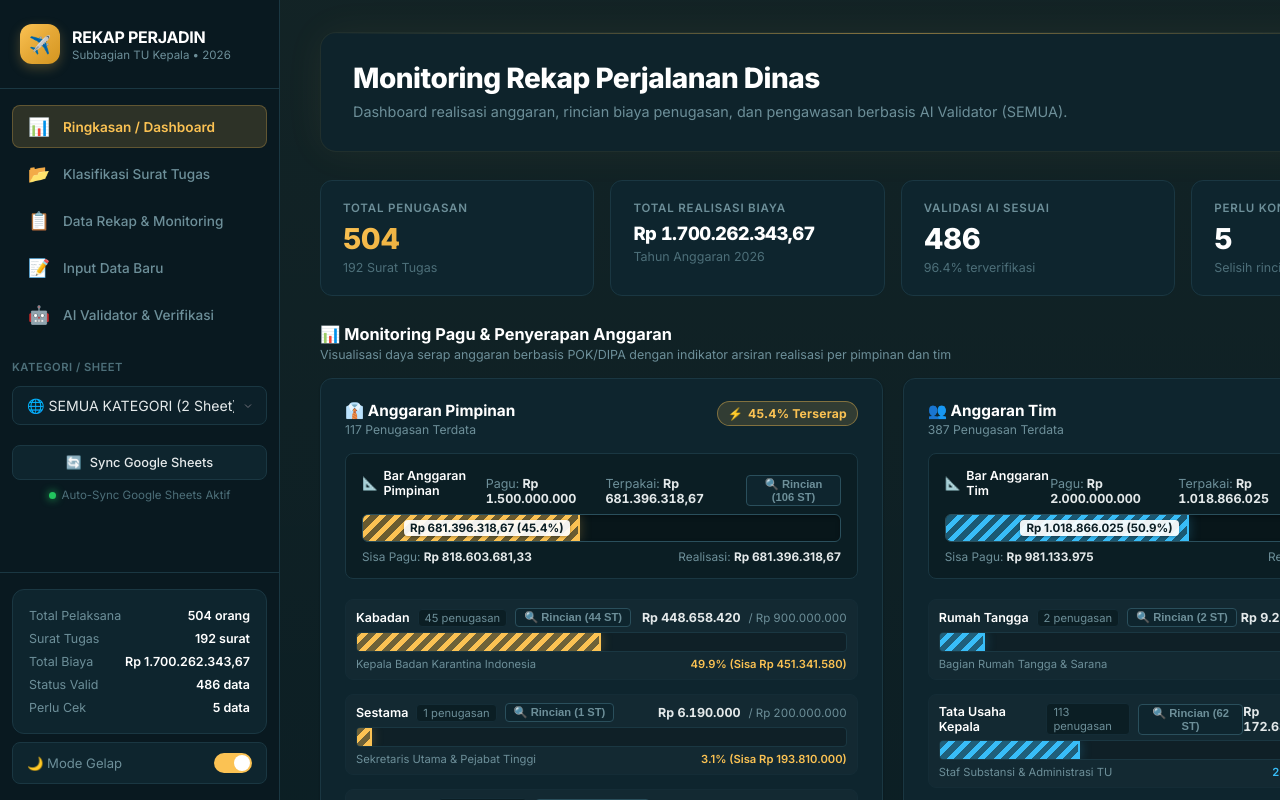
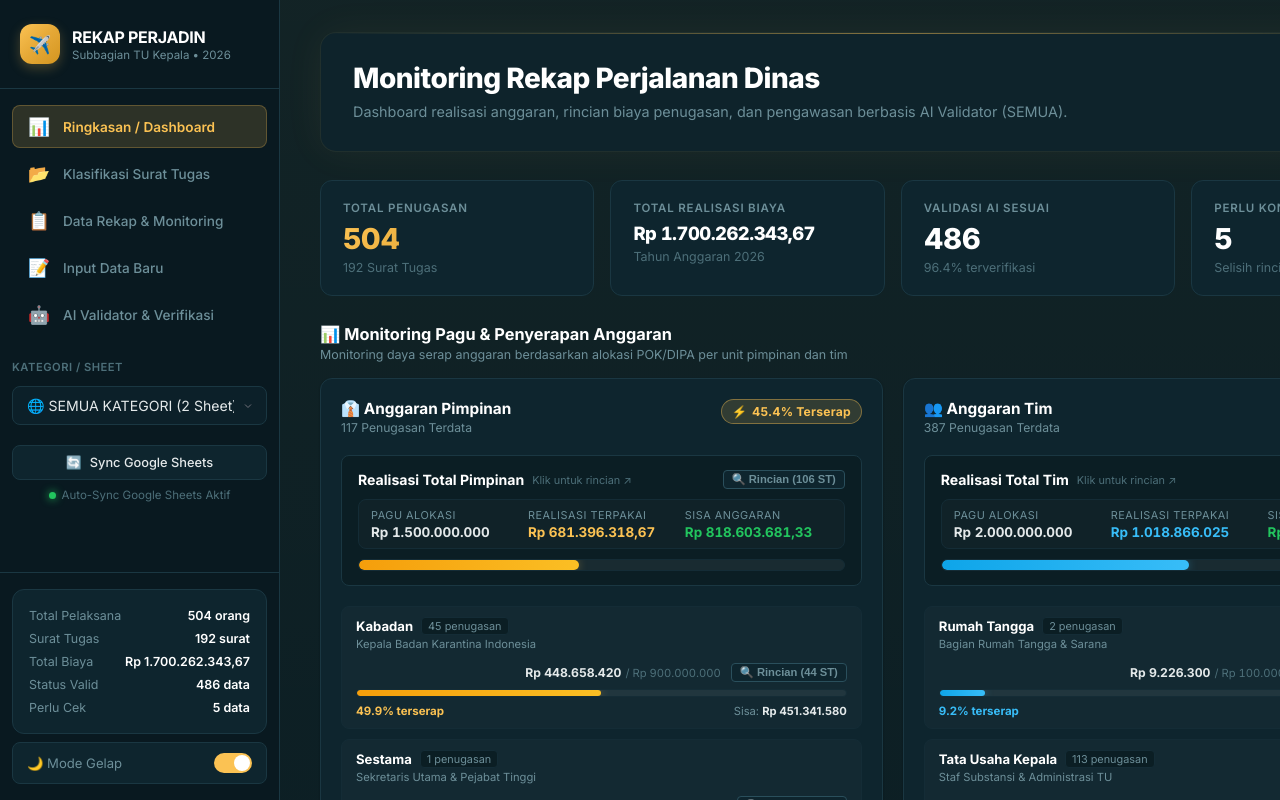
Before and after one commit to raihanivando/Web_Perjadin_Barantin, a Next.js app: page / in a window 1280 px wide. Shown: the top 800 px of the page. Built offline with nearby package versions, Linux system fonts and the light colour scheme.

Commit message:
feat(ui): redesign budget monitoring bars with modern clean solid layout and user-friendly hierarchy

```diff
--- a/app/globals.css
+++ b/app/globals.css
@@ -1589,10 +1589,11 @@ html, body {
   background: var(--bg-card);
   border: 1px solid var(--border);
   border-radius: var(--radius-md);
-  padding: 22px 24px;
+  padding: 20px;
   box-shadow: var(--shadow-sm);
   display: flex;
   flex-direction: column;
+  gap: 4px;
   transition: all 0.2s ease;
 }
 
@@ -1653,126 +1654,126 @@ html, body {
   border: 1px solid var(--border);
   border-radius: var(--radius-sm);
   padding: 14px 16px;
-  margin-bottom: 20px;
-}
-
-.budget-main-bar-top {
+  margin-bottom: 16px;
+  display: flex;
+  flex-direction: column;
+  gap: 10px;
+}
+
+.budget-main-header {
   display: flex;
   justify-content: space-between;
-  align-items: baseline;
-  margin-bottom: 8px;
-  font-size: 0.78rem;
-}
-
-.budget-main-bar-top .main-bar-label {
-  font-weight: 600;
+  align-items: center;
+  flex-wrap: wrap;
+  gap: 8px;
+}
+
+.budget-main-title-group {
+  display: flex;
+  align-items: center;
+  gap: 8px;
+}
+
+.budget-main-title {
+  font-size: 0.88rem;
+  font-weight: 700;
   color: var(--text-title);
-  display: flex;
-  align-items: center;
-  gap: 6px;
-}
-
-.budget-main-bar-top .main-bar-stats {
-  display: flex;
-  gap: 12px;
-  color: var(--text-muted);
+}
+
+.budget-main-metrics-row {
+  display: grid;
+  grid-template-columns: repeat(3, 1fr);
+  gap: 10px;
+  background: rgba(255, 255, 255, 0.02);
+  border: 1px solid var(--border-subtle);
+  border-radius: var(--radius-sm);
+  padding: 8px 12px;
+}
+
+@media (max-width: 600px) {
+  .budget-main-metrics-row {
+    grid-template-columns: 1fr;
+    gap: 6px;
+  }
+}
+
+.budget-metric-col {
+  display: flex;
+  flex-direction: column;
+  gap: 2px;
+}
+
+.budget-metric-label {
+  font-size: 0.68rem;
+  text-transform: uppercase;
+  letter-spacing: 0.5px;
+  color: var(--text-muted);
+}
+
+.budget-metric-val {
+  font-size: 0.84rem;
+  font-weight: 700;
+  color: var(--text-primary);
   font-variant-numeric: tabular-nums;
-}
-
-.budget-main-bar-top .main-bar-stats strong {
-  color: var(--text-primary);
-}
-
+  white-space: nowrap;
+}
+
+.budget-metric-val.highlight.amber {
+  color: #fbc253;
+}
+
+.budget-metric-val.highlight.cyan {
+  color: #38bdf8;
+}
+
+.budget-metric-val.sisa {
+  color: var(--success);
+}
+
+/* Track and Solid Fill */
 .budget-bar-track {
   width: 100%;
-  height: 28px;
-  background: rgba(0, 0, 0, 0.28);
-  border: 1px solid var(--border-input);
-  border-radius: 6px;
+  height: 12px;
+  background: rgba(255, 255, 255, 0.06);
+  border: 1px solid var(--border-subtle);
+  border-radius: 999px;
   position: relative;
   overflow: hidden;
-  box-shadow: inset 0 2px 4px rgba(0, 0, 0, 0.25);
 }
 
 [data-theme="light"] .budget-bar-track {
   background: #e9ecef;
-  border-color: #ced4da;
-  box-shadow: inset 0 2px 4px rgba(0, 0, 0, 0.06);
-}
-
-/* Hatched fills with diagonal stripes (arsiran) */
-.budget-bar-hatched {
+  border-color: #dee2e6;
+}
+
+.budget-bar-fill {
   height: 100%;
+  border-radius: 999px;
   transition: width 0.6s cubic-bezier(0.4, 0, 0.2, 1);
-  position: relative;
-  display: flex;
-  align-items: center;
-  justify-content: flex-end;
-  padding-right: 8px;
-}
-
-.budget-bar-hatched-amber {
-  background-color: rgba(251, 194, 83, 0.2);
-  background-image: repeating-linear-gradient(
-    -45deg,
-    #fbc253,
-    #fbc253 5px,
-    rgba(251, 194, 83, 0.25) 5px,
-    rgba(251, 194, 83, 0.25) 11px
-  );
-  border-right: 2px solid #fbc253;
-  box-shadow: 0 0 12px rgba(251, 194, 83, 0.25);
-}
-
-.budget-bar-hatched-cyan {
-  background-color: rgba(56, 189, 248, 0.2);
-  background-image: repeating-linear-gradient(
-    -45deg,
-    #38bdf8,
-    #38bdf8 5px,
-    rgba(56, 189, 248, 0.25) 5px,
-    rgba(56, 189, 248, 0.25) 11px
-  );
-  border-right: 2px solid #38bdf8;
-  box-shadow: 0 0 12px rgba(56, 189, 248, 0.25);
-}
-
-.budget-bar-text {
-  font-size: 0.72rem;
-  font-weight: 700;
-  color: #0b1e24;
-  background: rgba(255, 255, 255, 0.92);
-  padding: 1px 6px;
-  border-radius: 4px;
-  white-space: nowrap;
-  box-shadow: 0 1px 3px rgba(0,0,0,0.3);
-}
-
-.budget-main-bar-bottom {
-  display: flex;
-  justify-content: space-between;
-  align-items: center;
-  margin-top: 8px;
-  font-size: 0.74rem;
-  color: var(--text-muted);
-}
-
-.budget-main-bar-bottom span b {
-  color: var(--text-primary);
+}
+
+.budget-bar-fill.amber {
+  background: linear-gradient(90deg, #f59e0b, #fbbf24);
+  box-shadow: 0 0 10px rgba(251, 194, 83, 0.35);
+}
+
+.budget-bar-fill.cyan {
+  background: linear-gradient(90deg, #0ea5e9, #38bdf8);
+  box-shadow: 0 0 10px rgba(56, 189, 248, 0.35);
 }
 
 /* Sub-bars list */
 .budget-sub-list {
   display: flex;
   flex-direction: column;
-  gap: 14px;
+  gap: 10px;
 }
 
 .budget-sub-item {
   display: flex;
   flex-direction: column;
-  gap: 5px;
-  padding: 8px 10px;
+  gap: 7px;
+  padding: 10px 14px;
   border-radius: var(--radius-sm);
   background: rgba(255, 255, 255, 0.02);
   border: 1px solid var(--border-subtle);
@@ -1780,30 +1781,38 @@ html, body {
 }
 
 .budget-sub-item:hover {
-  background: rgba(255, 255, 255, 0.04);
+  background: rgba(255, 255, 255, 0.05);
   border-color: var(--border);
 }
 
-.budget-sub-info {
+.budget-sub-top {
   display: flex;
   justify-content: space-between;
-  align-items: baseline;
-  font-size: 0.78rem;
-}
-
-.budget-sub-name-group {
+  align-items: flex-start;
+  gap: 12px;
+  flex-wrap: wrap;
+}
+
+.budget-sub-identity {
+  display: flex;
+  flex-direction: column;
+  gap: 2px;
+}
+
+.budget-sub-name-wrap {
   display: flex;
   align-items: center;
   gap: 8px;
 }
 
 .budget-sub-name {
-  font-weight: 600;
+  font-size: 0.82rem;
+  font-weight: 700;
   color: var(--text-title);
 }
 
 .budget-sub-count {
-  font-size: 0.7rem;
+  font-size: 0.68rem;
   color: var(--text-muted);
   background: var(--bg-app);
   padding: 1px 6px;
@@ -1811,11 +1820,24 @@ html, body {
   border: 1px solid var(--border-subtle);
 }
 
-.budget-sub-values {
+.budget-sub-desc {
+  font-size: 0.7rem;
+  color: var(--text-muted);
+}
+
+.budget-sub-stats-right {
+  display: flex;
+  align-items: center;
+  gap: 10px;
+  margin-left: auto;
+}
+
+.budget-sub-amounts {
   display: flex;
   align-items: baseline;
-  gap: 8px;
+  gap: 4px;
   font-variant-numeric: tabular-nums;
+  font-size: 0.76rem;
 }
 
 .budget-sub-used {
@@ -1824,16 +1846,16 @@ html, body {
 }
 
 .budget-sub-pagu {
-  font-size: 0.72rem;
-  color: var(--text-muted);
+  font-size: 0.7rem;
+  color: var(--text-dim);
 }
 
 .budget-sub-track {
   width: 100%;
-  height: 20px;
-  background: rgba(0, 0, 0, 0.22);
-  border: 1px solid var(--border);
-  border-radius: 4px;
+  height: 8px;
+  background: rgba(255, 255, 255, 0.06);
+  border: 1px solid var(--border-subtle);
+  border-radius: 999px;
   position: relative;
   overflow: hidden;
 }
@@ -1846,18 +1868,31 @@ html, body {
 .budget-sub-meta {
   display: flex;
   justify-content: space-between;
+  align-items: center;
   font-size: 0.7rem;
   color: var(--text-muted);
 }
 
-.budget-sub-meta .percent-indicator {
-  font-weight: 600;
-}
-.budget-sub-meta .percent-indicator.amber {
+.percent-indicator {
+  font-weight: 700;
+  font-size: 0.72rem;
+}
+
+.percent-indicator.amber {
   color: #fbc253;
 }
-.budget-sub-meta .percent-indicator.cyan {
+
+.percent-indicator.cyan {
   color: #38bdf8;
+}
+
+.budget-sub-sisa {
+  font-size: 0.7rem;
+  color: var(--text-muted);
+}
+
+.budget-sub-sisa b {
+  color: var(--text-primary);
 }
 
 /* Pagu Settings Modal */
```
Also changed, not shown: app/page.js.
